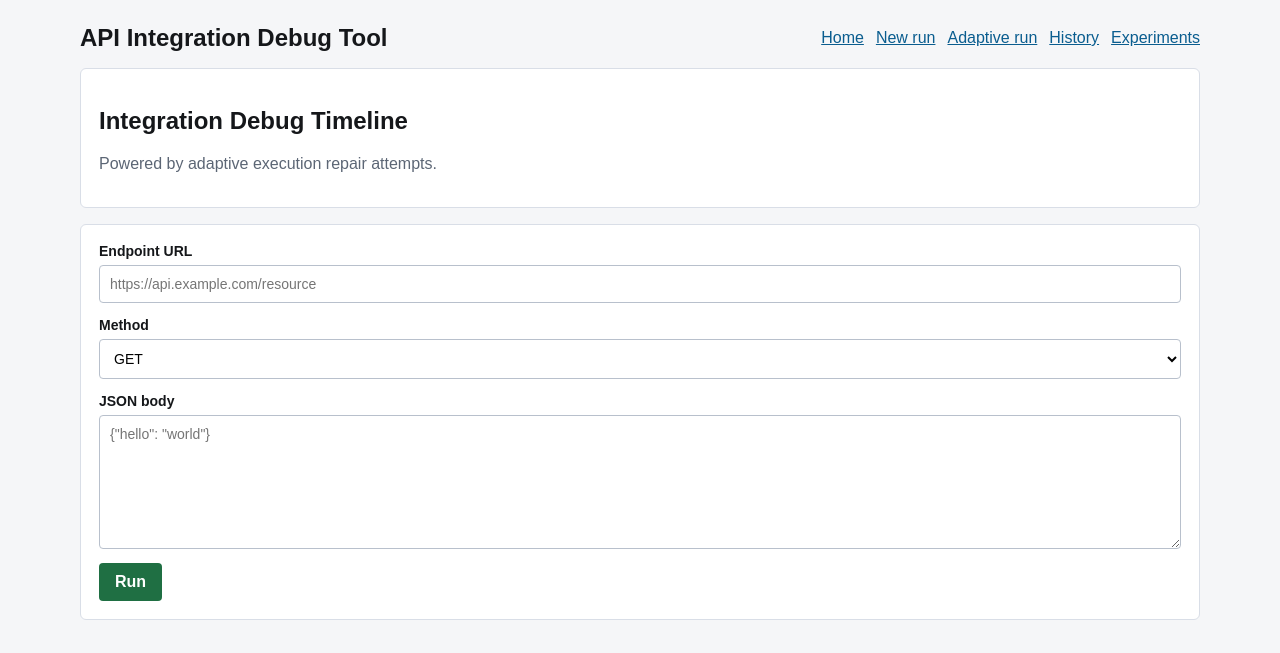
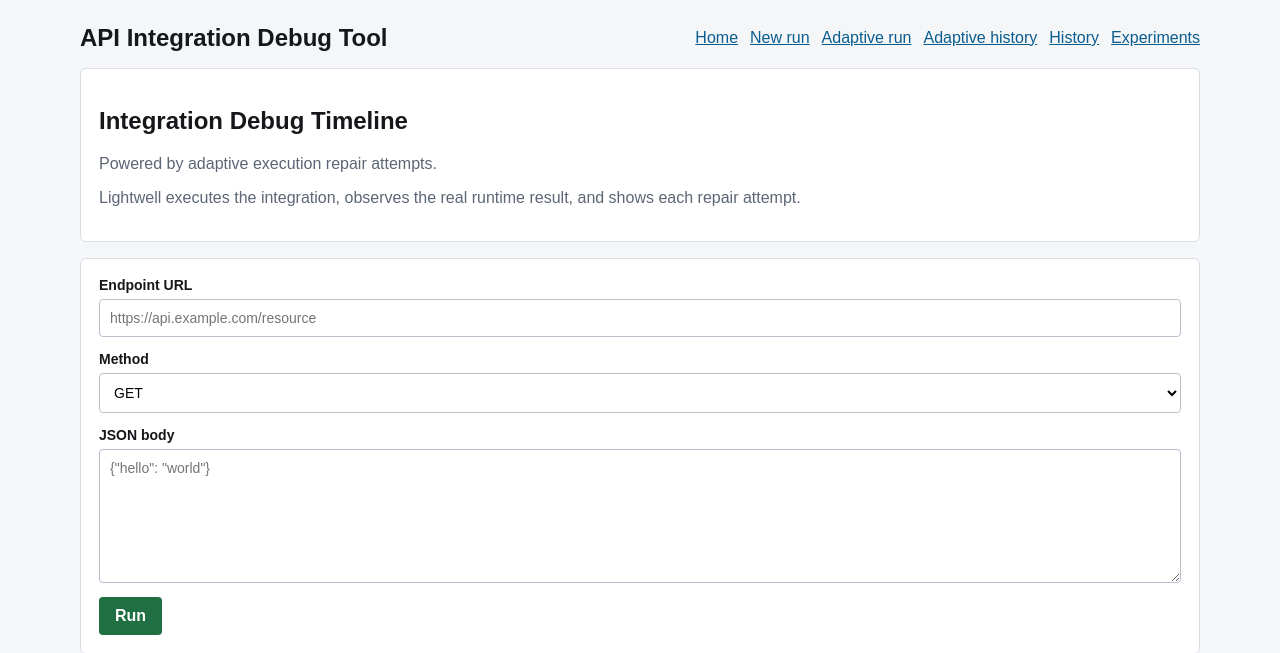
Before and after one commit to Slyog/lightwell-runtime-agent, a FastAPI app: page /adaptive-run in a window 1280 px wide. Shown: the top 653 px of the page. Run offline with FastAPI, Linux system fonts and the light colour scheme; some libraries are stand-ins or nearby versions.

Commit message:
feat: implement adaptive run history management with new data storage, filtering, and UI enhancements

````diff
--- a/app.py
+++ b/app.py
@@ -1,6 +1,8 @@
 import html
+import hashlib
 import json
 import os
+import uuid
 from datetime import datetime, timezone
 from pathlib import Path
 from string import Template
@@ -8,7 +10,7 @@ from urllib.parse import parse_qs
 from urllib.parse import quote
 
 from fastapi import FastAPI, Request
-from fastapi.responses import HTMLResponse
+from fastapi.responses import HTMLResponse, JSONResponse, PlainTextResponse
 from fastapi.staticfiles import StaticFiles
 
 from client import AgentRunClient
@@ -22,6 +24,8 @@ BASE_DIR = Path(__file__).resolve().parent
 TEMPLATE_DIR = BASE_DIR / "templates"
 STATIC_DIR = BASE_DIR / "static"
 LOG_DIR = BASE_DIR
+DATA_DIR = BASE_DIR / "data"
+ADAPTIVE_RUN_HISTORY_PATH = DATA_DIR / "adaptive_runs.jsonl"
 
 app = FastAPI(title="Lightwell Playground")
 app.mount("/static", StaticFiles(directory=STATIC_DIR), name="static")
@@ -62,6 +66,269 @@ def clamp_max_attempts(value: str) -> int:
     except (TypeError, ValueError):
         return 1
     return max(1, min(5, number))
+
+
+def final_adaptive_attempt(attempts) -> dict:
+    return attempts[-1] if isinstance(attempts, list) and attempts else {}
+
+
+def latest_attempt_value(attempts, key: str):
+    if not isinstance(attempts, list):
+        return None
+    for attempt in reversed(attempts):
+        if isinstance(attempt, dict) and attempt.get(key):
+            return attempt.get(key)
+    return None
+
+
+def first_attempt_value(attempts, key: str):
+    if not isinstance(attempts, list):
+        return None
+    for attempt in attempts:
+        if isinstance(attempt, dict) and attempt.get(key):
+            return attempt.get(key)
+    return None
+
+
+def truthy_result(value) -> bool:
+    return value is True or str(value).lower() == "true"
+
+
+def append_adaptive_run_history(entry: dict) -> None:
+    DATA_DIR.mkdir(parents=True, exist_ok=True)
+    with ADAPTIVE_RUN_HISTORY_PATH.open("a", encoding="utf-8") as history_file:
+        history_file.write(json.dumps(entry, ensure_ascii=False) + "\n")
+
+
+def legacy_adaptive_run_id(line: str, index: int) -> str:
+    digest = hashlib.sha256(f"{index}:{line}".encode("utf-8")).hexdigest()[:16]
+    return f"legacy-{digest}"
+
+
+def read_adaptive_run_history() -> list[dict]:
+    if not ADAPTIVE_RUN_HISTORY_PATH.exists():
+        return []
+
+    runs = []
+    for index, line in enumerate(ADAPTIVE_RUN_HISTORY_PATH.read_text(encoding="utf-8").splitlines()):
+        if not line.strip():
+            continue
+        try:
+            item = json.loads(line)
+        except json.JSONDecodeError:
+            continue
+        if isinstance(item, dict):
+            item["_view_run_id"] = str(item.get("run_id") or legacy_adaptive_run_id(line, index))
+            runs.append(item)
+    return list(reversed(runs))
+
+
+def get_adaptive_run(run_id: str) -> dict | None:
+    for run_item in read_adaptive_run_history():
+        if run_item.get("_view_run_id") == run_id or run_item.get("run_id") == run_id:
+            return run_item
+    return None
+
+
+def render_adaptive_run_history_rows(runs: list[dict]) -> str:
+    rows = []
+    for run_item in runs:
+        attempts = run_item.get("attempts") if isinstance(run_item.get("attempts"), list) else []
+        success = "success" if run_item.get("success") is True else "failure"
+        run_id = run_item.get("_view_run_id") or run_item.get("run_id") or ""
+        rows.append(
+            f"<tr><td>{esc(run_item.get('timestamp'))}</td>"
+            f"<td><strong>{esc(run_item.get('method'))}</strong> {esc(run_item.get('endpoint_url'))}</td>"
+            f"<td>{esc(success)}</td>"
+            f"<td>{esc(len(attempts))}</td>"
+            f"<td>{esc(run_item.get('final_error_type') or 'none')}</td>"
+            f"<td>{esc(run_item.get('final_strategy') or 'none')}</td>"
+            f'<td><a href="/adaptive-runs/history/{esc(run_id)}">detail</a></td></tr>'
+        )
+    return "\n".join(rows) or '<tr><td colspan="7">No adaptive runs recorded yet.</td></tr>'
+
+
+def filter_adaptive_runs(runs: list[dict], q: str = "", method: str = "", status: str = "", error_type: str = "") -> list[dict]:
+    q = q.strip().lower()
+    method = method.strip().upper()
+    status = status.strip().lower()
+    error_type = error_type.strip()
+    filtered = []
+
+    for run_item in runs:
+        endpoint_url = str(run_item.get("endpoint_url") or "")
+        run_method = str(run_item.get("method") or "").upper()
+        run_success = run_item.get("success") is True
+        run_error_type = str(run_item.get("final_error_type") or "")
+
+        if q and q not in endpoint_url.lower():
+            continue
+        if method and run_method != method:
+            continue
+        if status == "success" and not run_success:
+            continue
+        if status == "failure" and run_success:
+            continue
+        if error_type and run_error_type != error_type:
+            continue
+        filtered.append(run_item)
+
+    return filtered
+
+
+def adaptive_method_options(selected: str = "") -> str:
+    selected = selected.upper()
+    labels = [("", "all"), ("GET", "GET"), ("POST", "POST")]
+    return "\n".join(
+        f'<option value="{esc(value)}"{" selected" if value == selected else ""}>{esc(label)}</option>'
+        for value, label in labels
+    )
+
+
+def adaptive_status_options(selected: str = "") -> str:
+    labels = [("", "all"), ("success", "success"), ("failure", "failure")]
+    return "\n".join(
+        f'<option value="{esc(value)}"{" selected" if value == selected else ""}>{esc(label)}</option>'
+        for value, label in labels
+    )
+
+
+def adaptive_error_type_options(runs: list[dict], selected: str = "") -> str:
+    values = sorted({str(run.get("final_error_type") or "") for run in runs if run.get("final_error_type")})
+    options = ['<option value="">all</option>']
+    options.extend(option_tags(values, selected).splitlines())
+    return "\n".join(options)
+
+
+def adaptive_attempt_number(attempt: dict, index: int):
+    return attempt.get("attempt_number") or attempt.get("attempt") or index + 1
+
+
+def adaptive_attempt_label(attempt: dict, index: int, total: int) -> str:
+    success = truthy_result(attempt.get("success")) or attempt.get("exit_code") == 0
+    error_type = str(attempt.get("error_type") or "")
+    if total > 1 and index > 0:
+        return "repaired handling" if success else "repair failed"
+    if error_type.startswith("HTTP"):
+        return "API response failure"
+    return "success" if success else "failed"
+
+
+def render_adaptive_attempt_timeline(attempts) -> str:
+    if not isinstance(attempts, list) or not attempts:
+        return "<p>No attempts recorded.</p>"
+
+    blocks = []
+    for index, attempt in enumerate(attempts):
+        if not isinstance(attempt, dict):
+            continue
+        success = truthy_result(attempt.get("success")) or attempt.get("exit_code") == 0
+        label = adaptive_attempt_label(attempt, index, len(attempts))
+        number = adaptive_attempt_number(attempt, index)
+        error_type = attempt.get("error_type") or "none"
+        strategy = attempt.get("strategy") or "none"
+        blocks.append(
+            f'<article class="adaptive-attempt {"success" if success else "failure"}">'
+            f'<div class="attempt-marker">{esc(number)}</div>'
+            '<div class="attempt-body">'
+            '<div class="attempt-heading">'
+            f"<h3>Attempt {esc(number)} ({esc(label)})</h3>"
+            '<div class="attempt-badges">'
+            f'<span class="badge badge-label">{esc(label)}</span>'
+            f'<span class="badge badge-error">{esc(error_type)}</span>'
+            f'<span class="badge badge-strategy">{esc(strategy)}</span>'
+            "</div></div>"
+            "<h4>code</h4>"
+            f"<pre><code>{esc(attempt.get('code'))}</code></pre>"
+            '<div class="result-grid">'
+            f"<div><span>exit_code</span><strong>{esc(attempt.get('exit_code'))}</strong></div>"
+            f'<div><span>error_type</span><strong><span class="badge badge-error">{esc(error_type)}</span></strong></div>'
+            f'<div><span>strategy</span><strong><span class="badge badge-strategy">{esc(strategy)}</span></strong></div>'
+            f'<div class="wide output-block"><span>stdout</span><pre>{esc(attempt.get("stdout"))}</pre></div>'
+            f'<div class="wide output-block"><span>stderr</span><pre>{esc(attempt.get("stderr"))}</pre></div>'
+            "</div></div></article>"
+        )
+    return "\n".join(blocks) or "<p>No attempts recorded.</p>"
+
+
+def adaptive_run_summary(run_item: dict) -> dict:
+    attempts = run_item.get("attempts") if isinstance(run_item.get("attempts"), list) else []
+    success = run_item.get("success") is True
+    return {
+        "attempts": attempts,
+        "success": success,
+        "success_label": "success" if success else "failure",
+        "total_attempts": len(attempts),
+        "first_error_type": first_attempt_value(attempts, "error_type") or "none",
+        "final_error_type": run_item.get("final_error_type") or latest_attempt_value(attempts, "error_type") or "none",
+        "final_strategy": run_item.get("final_strategy") or latest_attempt_value(attempts, "strategy") or "none",
+        "repaired": len(attempts) > 1 and success,
+    }
+
+
+def markdown_block(value) -> str:
+    text = "" if value is None else str(value)
+    return f"```text\n{text}\n```"
+
+
+def render_adaptive_run_markdown(run_item: dict, run_id: str) -> str:
+    summary = adaptive_run_summary(run_item)
+    lines = [
+        "# Adaptive Run Debug Report",
+        "",
+        f"- run_id: {run_id}",
+        f"- timestamp: {run_item.get('timestamp') or ''}",
+        f"- endpoint_url: {run_item.get('endpoint_url') or ''}",
+        f"- method: {run_item.get('method') or ''}",
+        f"- final outcome: {summary['success_label']}",
+        f"- total attempts: {summary['total_attempts']}",
+        f"- first_error_type: {summary['first_error_type']}",
+        f"- final_error_type: {summary['final_error_type']}",
+        f"- final_strategy: {summary['final_strategy']}",
+        f"- repaired: {'yes' if summary['repaired'] else 'no'}",
+        "",
+        "## Generated Objective",
+        "",
+        markdown_block(run_item.get("objective")),
+        "",
+        "## Attempts",
+        "",
+    ]
+
+    if not summary["attempts"]:
+        lines.append("No attempts recorded.")
+        return "\n".join(lines).rstrip() + "\n"
+
+    for index, attempt in enumerate(summary["attempts"]):
+        if not isinstance(attempt, dict):
+            continue
+        number = adaptive_attempt_number(attempt, index)
+        lines.extend(
+            [
+                f"### Attempt {number}",
+                "",
+                f"- error_type: {attempt.get('error_type') or 'none'}",
+                f"- strategy: {attempt.get('strategy') or 'none'}",
+                f"- exit_code: {attempt.get('exit_code')}",
+                "",
+                "#### Code",
+                "",
+                "```python",
+                "" if attempt.get("code") is None else str(attempt.get("code")),
+                "```",
+                "",
+                "#### stdout",
+                "",
+                markdown_block(attempt.get("stdout")),
+                "",
+                "#### stderr",
+                "",
+                markdown_block(attempt.get("stderr")),
+                "",
+            ]
+        )
+
+    return "\n".join(lines).rstrip() + "\n"
 
 
 def filter_runs(runs, status: str = "", experiment: str = ""):
@@ -153,6 +420,93 @@ def adaptive_run():
         "http://localhost:8880/adaptive-execution/run",
     )
     return render_template("adaptive_run.html", adaptive_execution_api_url=json.dumps(endpoint))
+
+
+@app.post("/adaptive-runs/history")
+async def save_adaptive_run_history(request: Request):
+    payload = await request.json()
+    result = payload.get("result") if isinstance(payload.get("result"), dict) else payload
+    attempts = result.get("attempts") if isinstance(result.get("attempts"), list) else []
+    final_attempt = result.get("final_attempt") if isinstance(result.get("final_attempt"), dict) else final_adaptive_attempt(attempts)
+
+    entry = {
+        "run_id": uuid.uuid4().hex,
+        "timestamp": datetime.now(timezone.utc).isoformat(),
+        "endpoint_url": str(payload.get("endpoint_url") or ""),
+        "method": str(payload.get("method") or ""),
+        "json_body": str(payload.get("json_body") or ""),
+        "objective": str(payload.get("objective") or result.get("objective") or ""),
+        "success": truthy_result(result.get("success")),
+        "attempts": attempts,
+        "final_error_type": final_attempt.get("error_type") or latest_attempt_value(attempts, "error_type"),
+        "final_strategy": final_attempt.get("strategy") or latest_attempt_value(attempts, "strategy"),
+    }
+    append_adaptive_run_history(entry)
+    return JSONResponse({"saved": True})
+
+
+@app.get("/adaptive-runs/history", response_class=HTMLResponse)
+def adaptive_runs_history(request: Request):
+    q = request.query_params.get("q", "").strip()
+    method = request.query_params.get("method", "").strip().upper()
+    status = request.query_params.get("status", "").strip().lower()
+    error_type = request.query_params.get("error_type", "").strip()
+    if method not in {"", "GET", "POST"}:
+        method = ""
+    if status not in {"", "success", "failure"}:
+        status = ""
+
+    runs = read_adaptive_run_history()
+    filtered_runs = filter_adaptive_runs(runs, q, method, status, error_type)
+    return render_template(
+        "adaptive_runs_history.html",
+        q=esc(q),
+        method_options=adaptive_method_options(method),
+        status_options=adaptive_status_options(status),
+        error_type_options=adaptive_error_type_options(runs, error_type),
+        rows=render_adaptive_run_history_rows(filtered_runs),
+    )
+
+
+@app.get("/adaptive-runs/history/{run_id}", response_class=HTMLResponse)
+def adaptive_run_detail(run_id: str):
+    run_item = get_adaptive_run(run_id)
+    if run_item is None:
+        return HTMLResponse("Adaptive run not found", status_code=404)
+
+    view_run_id = run_item.get("_view_run_id") or run_item.get("run_id") or run_id
+    summary = adaptive_run_summary(run_item)
+
+    return render_template(
+        "adaptive_run_detail.html",
+        run_id=esc(view_run_id),
+        markdown_url=f"/adaptive-runs/history/{esc(view_run_id)}/markdown",
+        timestamp=esc(run_item.get("timestamp")),
+        endpoint_url=esc(run_item.get("endpoint_url")),
+        method=esc(run_item.get("method")),
+        json_body=esc(run_item.get("json_body")),
+        objective=esc(run_item.get("objective")),
+        success=esc(summary["success_label"]),
+        total_attempts=esc(summary["total_attempts"]),
+        first_error_type=esc(summary["first_error_type"]),
+        final_error_type=esc(summary["final_error_type"]),
+        final_strategy=esc(summary["final_strategy"]),
+        repaired=esc("yes" if summary["repaired"] else "no"),
+        attempts=render_adaptive_attempt_timeline(summary["attempts"]),
+    )
+
+
+@app.get("/adaptive-runs/history/{run_id}/markdown", response_class=PlainTextResponse)
+def adaptive_run_markdown(run_id: str):
+    run_item = get_adaptive_run(run_id)
+    if run_item is None:
+        return PlainTextResponse("Adaptive run not found", status_code=404)
+
+    view_run_id = run_item.get("_view_run_id") or run_item.get("run_id") or run_id
+    return PlainTextResponse(
+        render_adaptive_run_markdown(run_item, view_run_id),
+        media_type="text/markdown; charset=utf-8",
+    )
 
 
 @app.post("/run", response_class=HTMLResponse)
--- a/templates/adaptive_run.html
+++ b/templates/adaptive_run.html
@@ -10,12 +10,13 @@
   <main class="shell">
     <header class="topbar">
       <h1>API Integration Debug Tool</h1>
-      <nav><a href="/">Home</a><a href="/">New run</a><a href="/adaptive-run">Adaptive run</a><a href="/history">History</a><a href="/experiments">Experiments</a></nav>
+      <nav><a href="/">Home</a><a href="/">New run</a><a href="/adaptive-run">Adaptive run</a><a href="/adaptive-runs/history">Adaptive history</a><a href="/history">History</a><a href="/experiments">Experiments</a></nav>
     </header>
 
     <section class="panel">
       <h2>Integration Debug Timeline</h2>
       <p class="muted">Powered by adaptive execution repair attempts.</p>
+      <p class="muted">Lightwell executes the integration, observes the real runtime result, and shows each repair attempt.</p>
     </section>
 
     <form id="adaptive-form" class="panel">
@@ -95,8 +96,12 @@
 
     function attemptLabel(attempt, index, total) {
       const success = attemptSucceeded(attempt);
+      const errorType = String(attempt.error_type || "");
       if (total > 1 && index > 0) {
-        return success ? "repaired" : "repair failed";
+        return success ? "repaired handling" : "repair failed";
+      }
+      if (errorType.startsWith("HTTP")) {
+        return "API response failure";
       }
       return success ? "success" : "failed";
     }
@@ -105,19 +110,28 @@
       const success = attemptSucceeded(attempt);
       const number = attemptNumber(attempt, index);
       const label = attemptLabel(attempt, index, attempts.length);
+      const errorType = attempt.error_type || "none";
+      const strategy = attempt.strategy || "none";
 
       return '<article class="adaptive-attempt ' + (success ? "success" : "failure") + '">'
         + '<div class="attempt-marker">' + escapeHtml(number) + '</div>'
         + '<div class="attempt-body">'
-        + '<div class="attempt-heading"><h3>Attempt ' + escapeHtml(number) + ' (' + escapeHtml(label) + ')</h3><strong>' + escapeHtml(label) + '</strong></div>'
+        + '<div class="attempt-heading">'
+        + '<h3>Attempt ' + escapeHtml(number) + ' (' + escapeHtml(label) + ')</h3>'
+        + '<div class="attempt-badges">'
+        + '<span class="badge badge-label">' + escapeHtml(label) + '</span>'
+        + '<span class="badge badge-error">' + escapeHtml(errorType) + '</span>'
+        + '<span class="badge badge-strategy">' + escapeHtml(strategy) + '</span>'
+        + '</div>'
+        + '</div>'
         + '<h4>code</h4>'
         + '<pre><code>' + escapeHtml(attempt.code) + '</code></pre>'
         + '<div class="result-grid">'
-        + '<div class="wide"><span>stdout</span><pre>' + escapeHtml(attempt.stdout) + '</pre></div>'
-        + '<div class="wide"><span>stderr</span><pre>' + escapeHtml(attempt.stderr) + '</pre></div>'
         + '<div><span>exit_code</span><strong>' + escapeHtml(attempt.exit_code) + '</strong></div>'
-        + '<div><span>error_type</span><strong>' + escapeHtml(attempt.error_type || "none") + '</strong></div>'
-        + '<div><span>strategy</span><strong>' + escapeHtml(attempt.strategy || "none") + '</strong></div>'
+        + '<div><span>error_type</span><strong><span class="badge badge-error">' + escapeHtml(errorType) + '</span></strong></div>'
+        + '<div><span>strategy</span><strong><span class="badge badge-strategy">' + escapeHtml(strategy) + '</span></strong></div>'
+        + '<div class="wide output-block"><span>stdout</span><pre>' + escapeHtml(attempt.stdout) + '</pre></div>'
+        + '<div class="wide output-block"><span>stderr</span><pre>' + escapeHtml(attempt.stderr) + '</pre></div>'
         + '</div>'
         + '</div>'
         + '</article>';
@@ -141,6 +155,27 @@
         + "Print the full response and handle errors.";
     }
 
+    async function saveHistory(objective, result) {
+      try {
+        const response = await fetch("/adaptive-runs/history", {
+          method: "POST",
+          headers: { "Content-Type": "application/json" },
+          body: JSON.stringify({
+            endpoint_url: endpointUrlInput.value.trim(),
+            method: methodInput.value,
+            json_body: jsonBodyInput.value.trim(),
+            objective,
+            result
+          })
+        });
+        if (!response.ok) {
+          console.warn("Adaptive run history was not saved.");
+        }
+      } catch (error) {
+        console.warn("Adaptive run history was not saved.", error);
+      }
+    }
+
     form.addEventListener("submit", async (event) => {
       event.preventDefault();
       hideResults();
@@ -148,8 +183,9 @@
       runButton.disabled = true;
       runButton.textContent = "Running...";
 
+      const objective = buildObjective();
       const payload = {
-        objective: buildObjective(),
+        objective,
         max_attempts: 3
       };
 
@@ -167,6 +203,7 @@
 
         const result = await response.json();
         showStatus("Run complete.", "success");
+        await saveHistory(objective, result);
         renderResult(result);
       } catch (error) {
         showStatus("Request failed: " + error.message, "error");
````
Also changed, not shown: static/style.css (+43 -1 lines), templates/adaptive_run_detail.html (added, +54 -0 lines), templates/adaptive_runs_history.html (added, +66 -0 lines), README.md.
